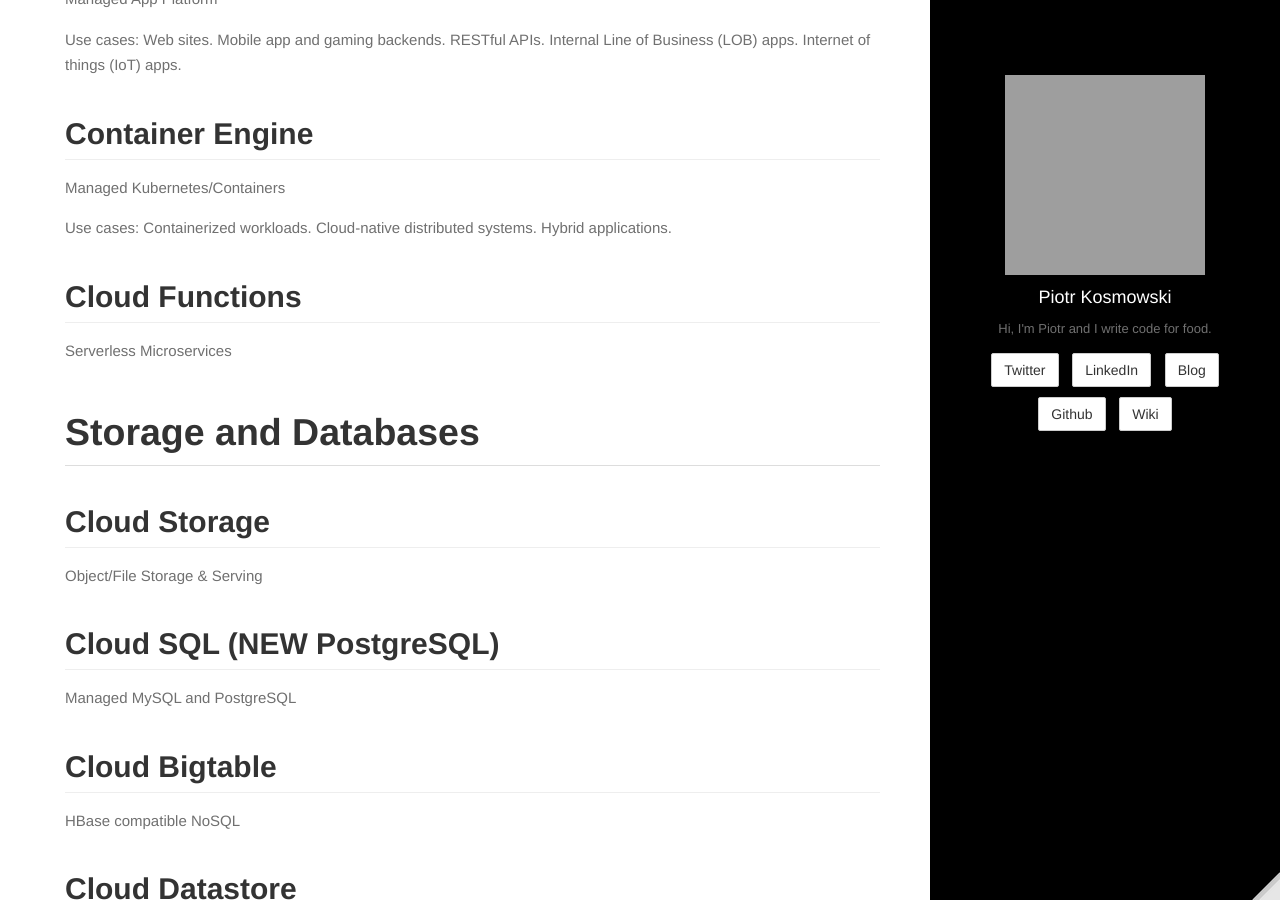
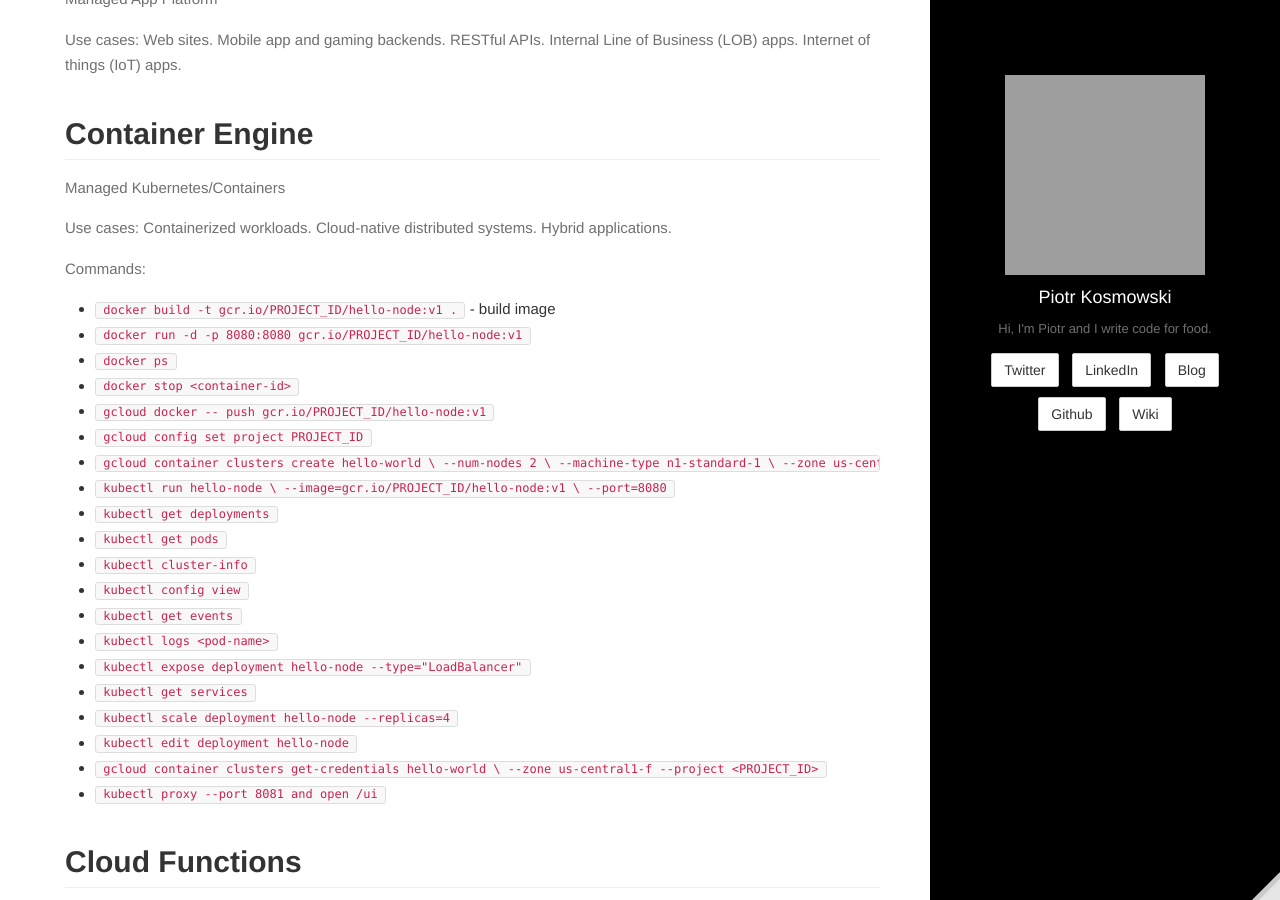
Before and after one commit to kospiotr/kospiotr.github.io, a Jekyll site: the page built from wiki/gcp-about.md, in a window 1280 px wide and 900 px high, scrolled down 3769 px. Built offline with Jekyll 4.4.1, drawn with Linux system fonts in a browser that asks for light colours; grey boxes are pictures that could not be loaded.

Commit message:
Update and rename gcp.md to gcp-about.md

````diff
--- a/wiki/gcp.md
+++ b/wiki/gcp-about.md
@@ -51,6 +51,34 @@ Use cases: Web sites. Mobile app and gaming backends. RESTful APIs. Internal Lin
 Managed Kubernetes/Containers
 
 Use cases: Containerized workloads. Cloud-native distributed systems. Hybrid applications.
+
+Commands:
+* `docker build -t gcr.io/PROJECT_ID/hello-node:v1 .` - build image
+* `docker run -d -p 8080:8080 gcr.io/PROJECT_ID/hello-node:v1`
+* `docker ps`
+* `docker stop <container-id>`
+* `gcloud docker -- push gcr.io/PROJECT_ID/hello-node:v1`
+* `gcloud config set project PROJECT_ID`
+* ```gcloud container clusters create hello-world \
+                --num-nodes 2 \
+                --machine-type n1-standard-1 \
+                --zone us-central1-f```
+* `kubectl run hello-node \
+    --image=gcr.io/PROJECT_ID/hello-node:v1 \
+    --port=8080`
+* `kubectl get deployments`
+* `kubectl get pods`
+* `kubectl cluster-info`
+* `kubectl config view`
+* `kubectl get events`
+* `kubectl logs <pod-name>`
+* `kubectl expose deployment hello-node --type="LoadBalancer"`
+* `kubectl get services`
+* `kubectl scale deployment hello-node --replicas=4`
+* `kubectl edit deployment hello-node`
+* `gcloud container clusters get-credentials hello-world \
+    --zone us-central1-f --project <PROJECT_ID>`
+* `kubectl proxy --port 8081 and open /ui`
 
 ## Cloud Functions
 Serverless Microservices
````
